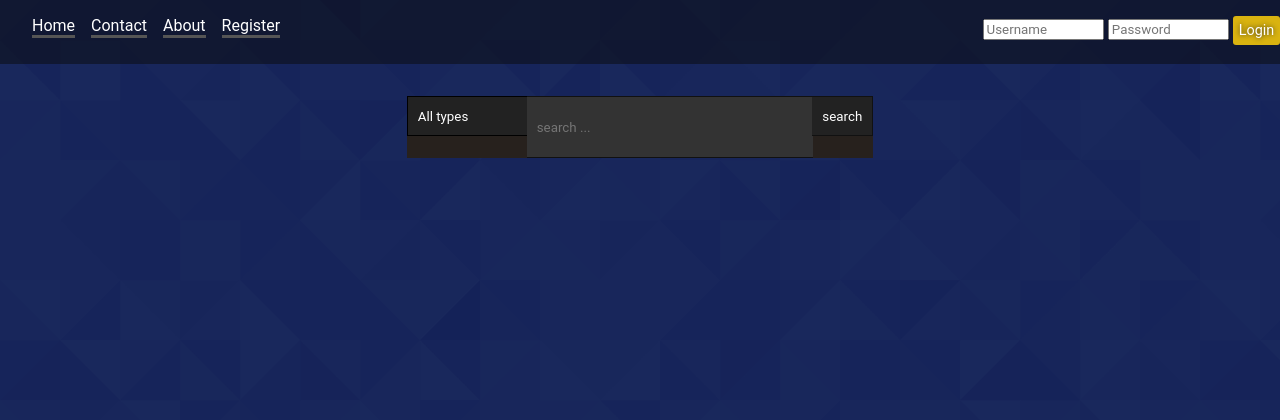
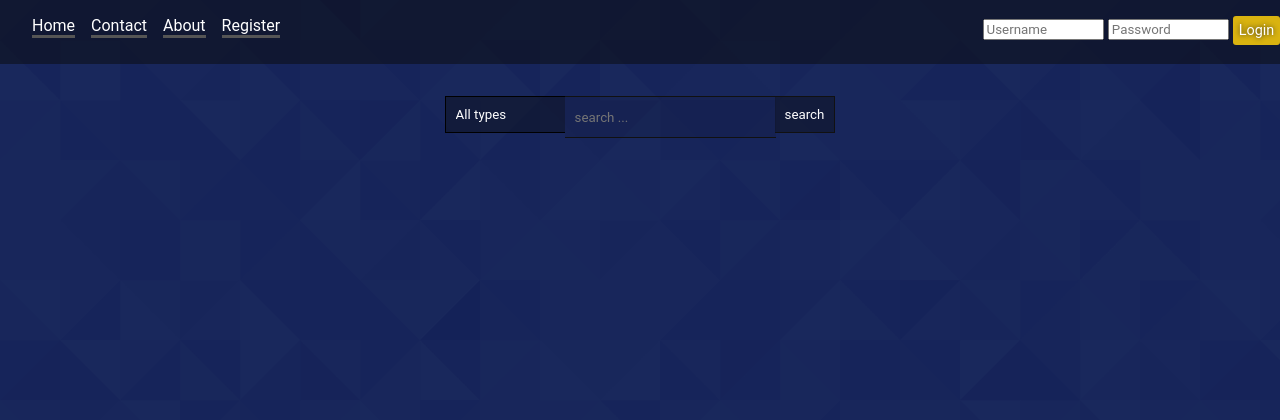
Before and after one commit to PeaceOff/LTW, a PHP site: page /pages/home.php in a window 1280 px wide. Shown: the part 320-740 px from the top of the page. Run offline with PHP 8.4, Linux system fonts and the light colour scheme; data comes from the database, SQL or seed files in the repository; some libraries are stand-ins or nearby versions.

Commit message:
Fixed homepage search

```diff
--- a/css/style.css
+++ b/css/style.css
@@ -13,6 +13,7 @@ body {
 
     background: url("../images/footer_lodyas.png");
 }
+
 
 .page{
   display: flex;
@@ -261,12 +262,6 @@ h1{
   border-color: #354152;
 }
 
-
-
-#searchform{
-  background-color: inherit;
-}
-
 #mapSearch{
        background-color: #fff;
        font-family: Roboto;
@@ -290,16 +285,20 @@ h1{
 
 
 .typeDropDown{
+
   border: 1px solid #607d8b;
+  background-color: rgba(10,10,10,0.4);
   padding: 10px;
-  height: 3em;
+  min-height: 20px;
   width: 9em;
 }
 
 *{
   font-family: Roboto;
 }
-
+#searchArea label{
+  background-color: rgba(255,0,0,0);
+}
 
 #searchArea select{
   -webkit-appearance: none;
@@ -307,19 +306,20 @@ h1{
   appearance: none;
   border: #000 solid 1px;
   padding: 10px;
-  background-color: #222;
   border-right-style: none;
+
   color: #FFF;
 }
 
 #searchArea select:hover{
   padding: 10px;
-  background-color: #282828;
+  background-color: rgba(255,255,255,0.7);
+  color: black;
 
 }
 
 #searchArea{
-  background-color: #27211d;
+
   margin-top: 2em;
   display: flex;
   justify-content: center;
@@ -328,33 +328,33 @@ h1{
 #searchBox{
   border: 1px solid #111;
   padding: 10px;
-  height: 3em;
+  min-height: 20px;
   margin: 0;
-  width: 20em;
-  background-color: #333;
+
+  max-width: 200px;
+  background-color: rgba(10,10,10, 0.1);
   border-left-style: none;
   border-right-style: none;
   color: #FFF;
 }
 
-#searchBox:before{
-  content: "Search";
-}
+
 
 #searchBtn{
   border: 1px solid #111;
-  background:  #222;
+  background:  rgba(10,10,10,0.4);
   border-left-style: none;
-  height: 3em;
+  min-height: 20px;
   color: white;
   padding: 10px;
   margin-left: -5px;
   vertical-align: top;
-  value: "Search";
+  content: "Search";
 }
 
 #searchBtn:hover{
-  background:  #282828;
+  background:  rgba(255,255,255,0.7);
+  color: black;
 }
 
 
@@ -375,12 +375,12 @@ h1{
 #sugestions {
   position: absolute;
   left: 0;
-  top: 2.3em;
+  top: 41px;
   right: 0;
 
   padding: 0px;
   margin: 0px;
-  background-color:#222;
+  background-color: rgba(10,10,10,0.4);
   list-style:none;
   padding:0;
   min-width: 100%;
--- a/javascript/portrait.js
+++ b/javascript/portrait.js
@@ -9,5 +9,5 @@ $(window).scroll(function(){
     'transform' : 'translate(0px, '+ scroll/2 + 'px )'
 
   });
-
+\
 });
```
